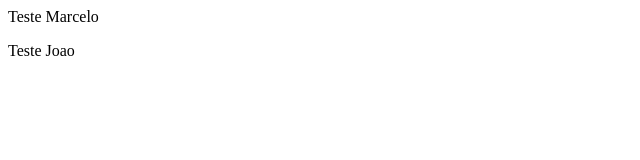
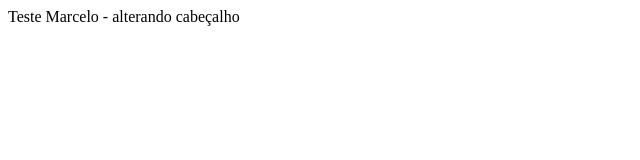
Before and after one commit to joaossa/AluraGithub, a plain HTML site: page index.html in a window 1280 px wide. Shown: the whole page, without its empty margins (0-640 px from the left). Drawn offline with Linux system fonts and the light colour scheme.

Commit message:
alteração para merge

```diff
--- a/index.html
+++ b/index.html
@@ -1,2 +1 @@
-<p>Teste Marcelo</p>
-<p>Teste Joao</p>
+<p>Teste Marcelo - alterando cabeçalho</p>
```
